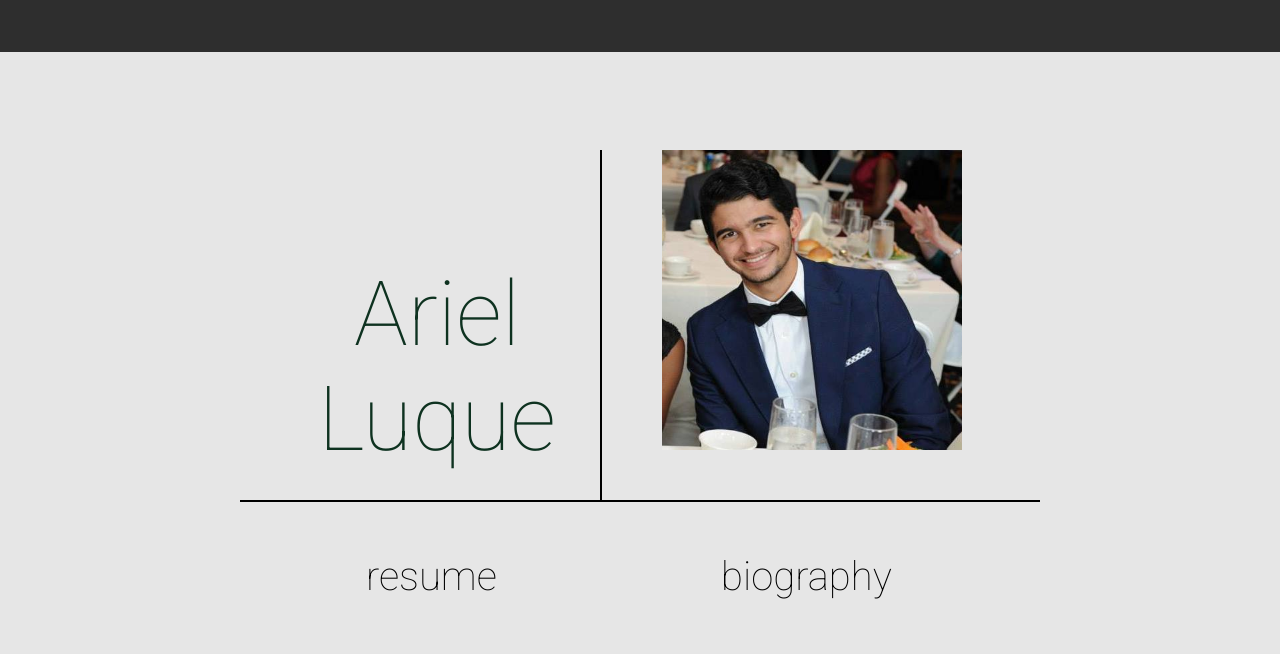
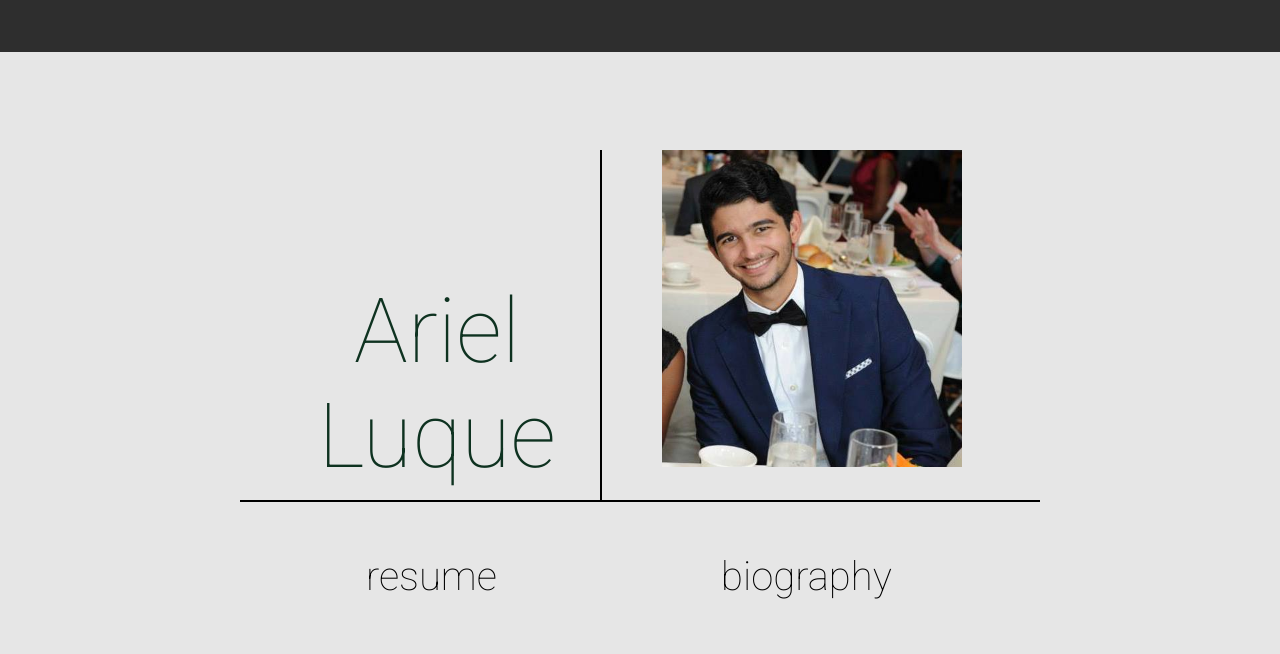
Before and after one commit to aluque01/aluque01.github.io, a plain HTML site: page index.html in a window 1280 px wide. Drawn offline with Linux system fonts and the light colour scheme; a web font is replaced by a local one.

Commit message:
fixed squashed image

```diff
--- a/portfolio.css
+++ b/portfolio.css
@@ -82,7 +82,7 @@ html{
 }
 
 #mainimage{
-	height: 300px;
+	height: 317px;
 	width: 300px;
 }
 
```
